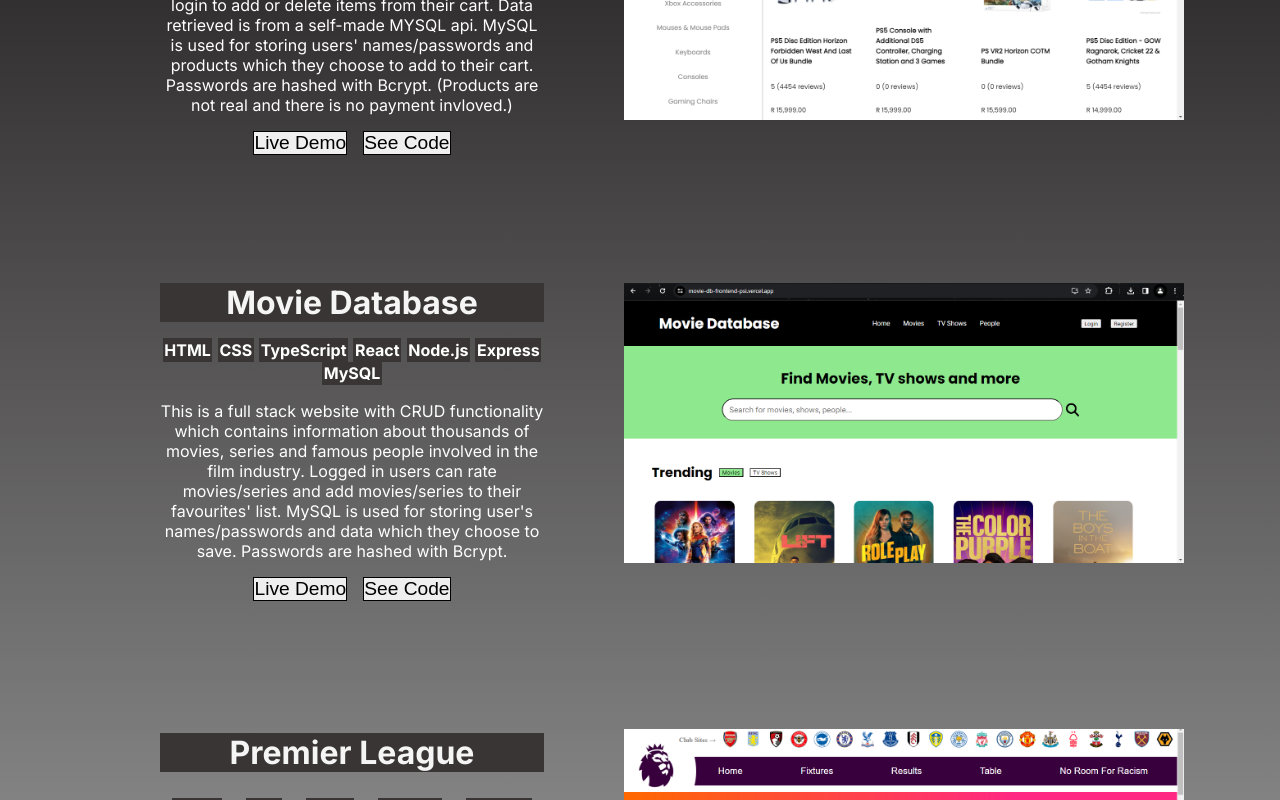
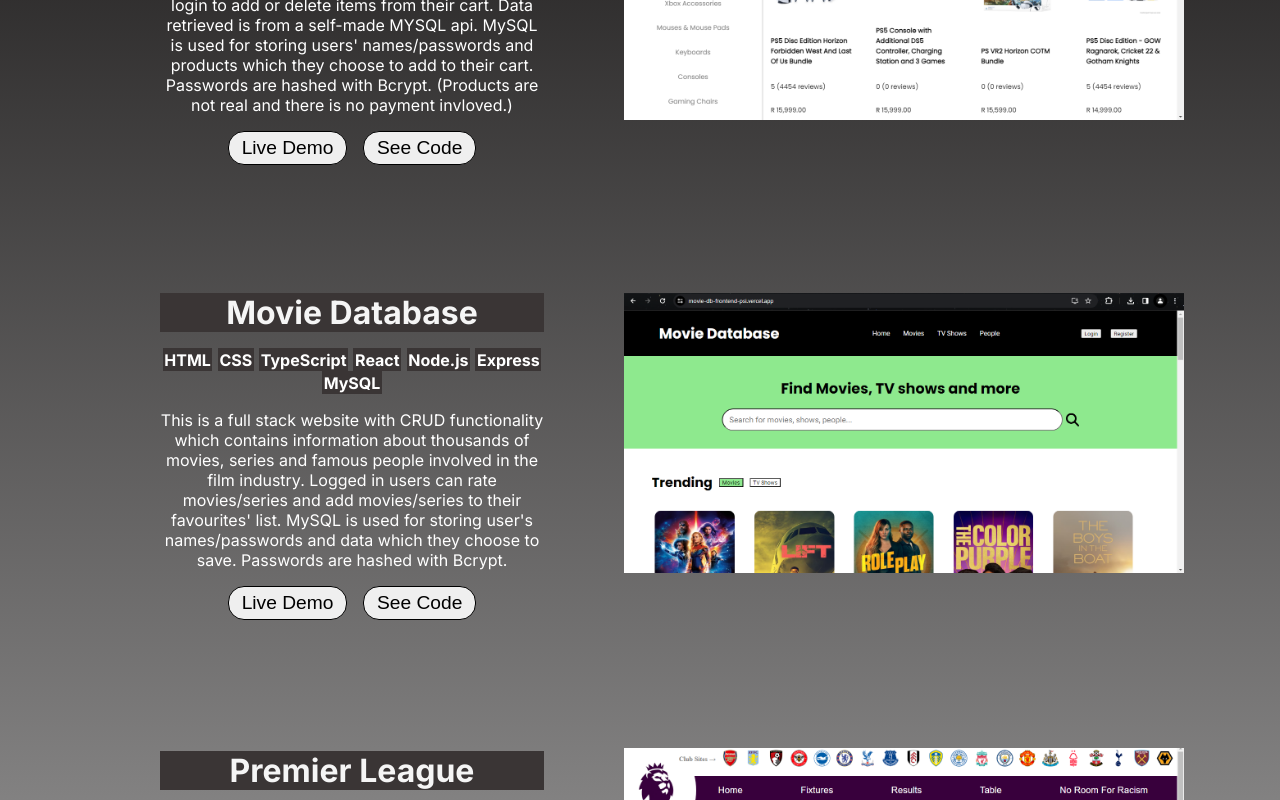
Before and after one commit to ScottHahn1/Portfolio, a React (Create React App) app: page /#/ in a window 1280 px wide. Shown: the part 1100-1900 px from the top of the page. Built offline with nearby package versions, Linux system fonts and the light colour scheme.

Commit message:
added color/backgroundColor transitions to all buttons

```diff
--- a/src/styles/App.css
+++ b/src/styles/App.css
@@ -42,6 +42,17 @@
   list-style: none;
 }
 
+button, .submit {
+  transition: background-color .8s, color .8s;
+  border-radius: 1rem;
+  padding: .3rem .8rem;
+}
+
+button:hover, .submit:hover {
+  background-color: var(--black);
+  color: whitesmoke;
+}
+
 @media screen and (max-width: 500px) {
   h1 {
     font-size: 3rem;
```
